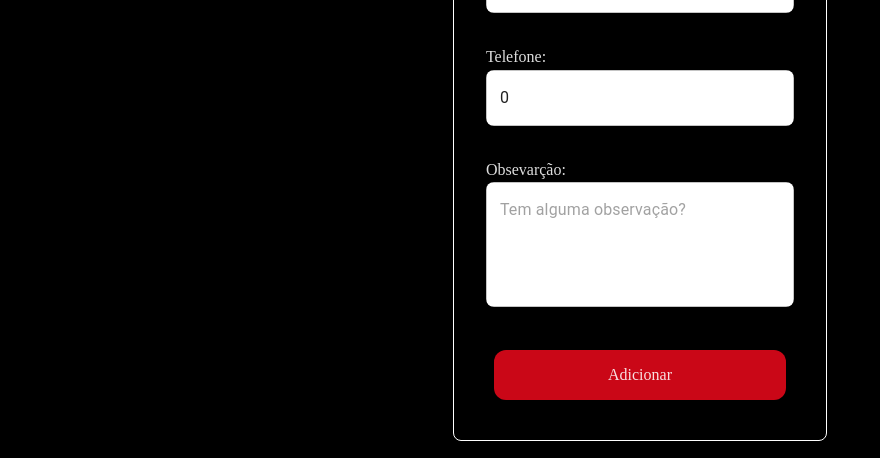
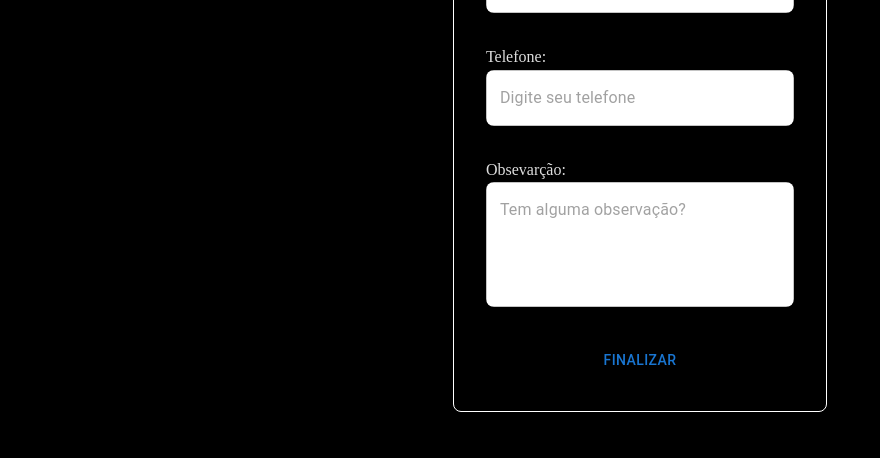
Before and after one commit to RamonRodSou/Cardapio, a React (Vite) app: page /produto/bag/pagamento in a window 1280 px wide. Shown: the part 203-661 px from the top of the page, without its empty margins (0-880 px from the left). Built offline with nearby package versions, Linux system fonts and the light colour scheme; no server answers; a web font is replaced by a local one.

Commit message:
refatory: formulando pagamento

```diff
--- a/src/Pages/Bag.tsx
+++ b/src/Pages/Bag.tsx
@@ -77,7 +77,6 @@ const Bag = () => {
 
 
   function handleAddCart() {
-    console.log(bag)
   }
 
 
@@ -155,8 +154,8 @@ const Bag = () => {
           <Typography sx={valorRealStyleDinheiro}>{totalNatela}</Typography>
         </Grid>
         <Grid display={'flex'} flexDirection={'row'} gap={'.5rem'} alignItems={'center'} justifyContent={'space-between'} >
-          <BtnLink handleAddCart={handleAddCart} link={`/`} title={'Continuar'} />
-          <BtnLink handleAddCart={handleAddCart} link={`/produto/bag/pagamento`} title={'Finalizar'} />
+          <BtnLink link={`/`} title={'Continuar'} />
+          <BtnLink link={`/produto/bag/pagamento`} title={'Finalizar'} />
         </Grid>
       </Box>
 
--- a/src/Pages/Pagamento.tsx
+++ b/src/Pages/Pagamento.tsx
@@ -1,7 +1,8 @@
-import { Box, FormControl, FormControlLabel, Grid, RadioGroup, TextField, Typography, styled } from '@mui/material'
+import { Box, Button, FormControl, FormControlLabel, Grid, RadioGroup, TextField, Typography, styled } from '@mui/material'
 import React, { useContext, useState } from 'react';
 import BtnLink from '../components/BtnLink/BtnLink';
 import { ProductContext, dadosUser } from '../contextApi/ProductContext';
+import { useNavigate } from 'react-router-dom';
 
 
 type Props = {}
@@ -14,46 +15,62 @@ const TextInput = styled(TextField)({
     margin: '0.2rem 0 '
 })
 
+const DadosPessoasForm = styled('form')({
+    margin: '2rem 0',
+    border: '1px solid #fff',
+    padding: '2rem',
+    borderRadius: '.5rem',
+})
+
+
 const Pagamento = (props: Props) => {
 
     const [value, setValue] = React.useState('sim')
     const [name, setName] = useState<string>('')
-    const [phone, setPhone] = useState<number>(0)
+    const [phoneNumber, setPhoneNumber] = useState<number>()
     const [obs, setObs] = useState<string>('')
 
-    const { dadosClient, setDadosClient } = useContext(ProductContext)
+    const { dadosClient, setDadosClient, bag, setBag } = useContext(ProductContext)
+    const navigate = useNavigate();
 
-
-    function handleChange (event: React.ChangeEvent<HTMLInputElement>) {
+    function handleChange(event: React.ChangeEvent<HTMLInputElement>) {
         setValue((event.target as HTMLInputElement).value)
     }
 
-    function handleName (event: React.ChangeEvent<HTMLInputElement>) {
+    function handleName(event: React.ChangeEvent<HTMLInputElement>) {
         setName(event.target.value)
     }
 
-    function handlePhone(event:React.ChangeEvent<HTMLInputElement>) {
+    function handlePhone(event: React.ChangeEvent<HTMLInputElement>) {
         const newPhone = parseFloat(event.target.value)
         if (!isNaN(newPhone)) {
-          setPhone(newPhone)
-          console.log(newPhone)
+            setPhoneNumber(newPhone)
         }
     }
 
-    function handleObs (event: React.ChangeEvent<HTMLInputElement>) {
+    function handleObs(event: React.ChangeEvent<HTMLInputElement>) {
         setObs(event.target.value)
     }
 
     function handleSubmit() {
-        const dados: dadosUser = { name: name, phonen: phone, obs: obs }
-        setDadosClient([...dadosClient, dados])
+        const dados: dadosUser = { name: name, phone: phoneNumber, obs: obs }
+        setDadosClient(dados)
         console.log(dadosClient)
+        console.log(bag)
+
+        setBag([])
+        setName('')
+        setPhoneNumber(undefined)
+        setObs('')
+
+        navigate('/')
+
     }
 
     return (
         <Box display={'flex'} flexDirection={'column'} alignItems={'center'} margin={'2rem 0'}>
             <Typography variant='h4'> Dados Pessoais </Typography>
-            <Grid margin={'2rem 0'} border={'1px solid #fff'} padding={'2rem'} borderRadius={'.5rem'}>
+            <DadosPessoasForm onSubmit={handleSubmit}>
                 <FormControl sx={{ 'display': 'flex', 'flexDirection': 'column', 'gap': '2rem' }}>
                     <span>
                         <label>Nome:</label>
@@ -65,6 +82,7 @@ const Pagamento = (props: Props) => {
                             variant="outlined"
                             value={name}
                             onChange={(handleName)}
+                            required
                             fullWidth />
                     </span>
                     <span>
@@ -75,8 +93,9 @@ const Pagamento = (props: Props) => {
                             name="telefone"
                             placeholder="Digite seu telefone"
                             variant="outlined"
-                        value={phone}
+                            value={phoneNumber}
                             onChange={handlePhone}
+                            required
                             fullWidth />
                     </span>
                     {/* <span>
@@ -103,9 +122,11 @@ const Pagamento = (props: Props) => {
                             onChange={handleObs}
                             fullWidth />
                     </span>
-                    <BtnLink  handleAddCart={handleSubmit} link={`/concluido`}/>
+                    <Button type='submit'>
+                        Finalizar
+                    </Button>
                 </FormControl>
-            </Grid>/
+            </DadosPessoasForm>
         </Box >
     )
 }
--- a/src/components/BtnLink/BtnLink.tsx
+++ b/src/components/BtnLink/BtnLink.tsx
@@ -2,9 +2,9 @@ import { Link } from 'react-router-dom'
 import RetanguloBox from '../RetanguloBox/RetanguloBox'
 
 type Props = {
-    handleAddCart: any
+    handleAddCart?: any
     link: string
-    title: string
+    title?: string
 }
 
 const addStyle = {
--- a/src/contextApi/ProductContext.tsx
+++ b/src/contextApi/ProductContext.tsx
@@ -6,7 +6,7 @@ import CartItem from "../Class/CartItem"
 export type dadosUser = {
 
   name: string
-  phonen: number
+  phone: number | undefined
   obs: string
 }
 
@@ -18,8 +18,8 @@ interface ProductContextType {
   bag: CartItem[]
   setBag: React.Dispatch<React.SetStateAction<CartItem[]>>
 
-  dadosClient: dadosUser[]
-  setDadosClient: React.Dispatch<React.SetStateAction<dadosUser[]>>
+  dadosClient: dadosUser
+  setDadosClient: React.Dispatch<React.SetStateAction<dadosUser>>
 
   product: Product
   setProduct: React.Dispatch<React.SetStateAction<Product>>
@@ -48,38 +48,40 @@ interface ProductContextType {
 
 export const ProductContext = createContext<ProductContextType>({
   data: [],
-  setData: () => {},
+  setData: () => { },
   newIngrediente: [],
-  setNewIngrediente: () => {},
+  setNewIngrediente: () => { },
   bag: [],
-  setBag: () => {},
-  dadosClient:[],
-  setDadosClient:() => {},
+  setBag: () => { },
+  dadosClient: {
+    name: '', phone: undefined, obs: ''
+  },
+  setDadosClient: () => { },
 
 
   product: {} as Product,
-  setProduct: () => {},
+  setProduct: () => { },
   selectedProduct: {} as Product,
-  setSelectedProduct: () => {},
+  setSelectedProduct: () => { },
 
   pageBack: true,
-  setPageBack: () => {},
+  setPageBack: () => { },
   isSearch: true,
-  setIsSearch: () => {},
+  setIsSearch: () => { },
   allProduct: true,
-  setAllProduct: () => {},
+  setAllProduct: () => { },
 
   temperatura: 0,
-  setTemperatura: () => {},
+  setTemperatura: () => { },
   count: 1,
-  setCount: () => {},
+  setCount: () => { },
   totalCompra: 1,
-  setTotalCompra: () => {},
+  setTotalCompra: () => { },
 
   search: '',
-  setSearch: () => {},
+  setSearch: () => { },
   totalNaTelaString: '',
-  setTotalNaTelaString: () => {},
+  setTotalNaTelaString: () => { },
 })
 
 
@@ -88,7 +90,7 @@ export const ProductProvider: React.FC<{ children: React.ReactNode }> = ({ child
   const [data, setData] = useState<Product[]>([])
   const [newIngrediente, setNewIngrediente] = useState<Ingredientes[]>([])
   const [bag, setBag] = useState<CartItem[]>([])
-  const [dadosClient, setDadosClient] = useState<dadosUser[]>([])
+  const [dadosClient, setDadosClient] = useState<dadosUser>({name: '', phone: undefined, obs: ''})
 
   const [product, setProduct] = useState<Product>({} as Product)
   const [selectedProduct, setSelectedProduct] = useState<Product>({} as Product)
```
Lines whose indentation alone changed are shown as unchanged.
